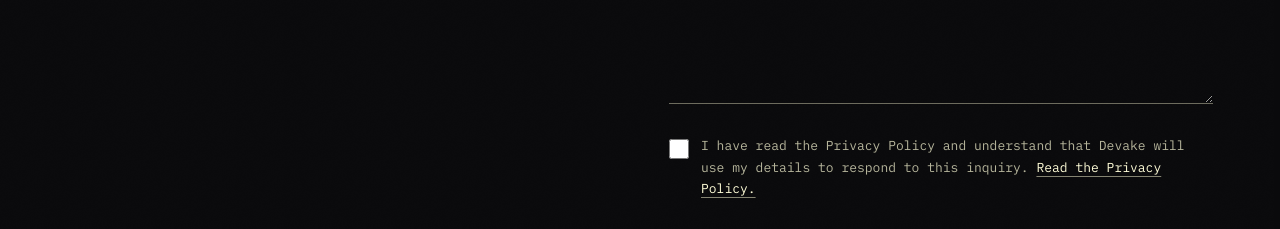
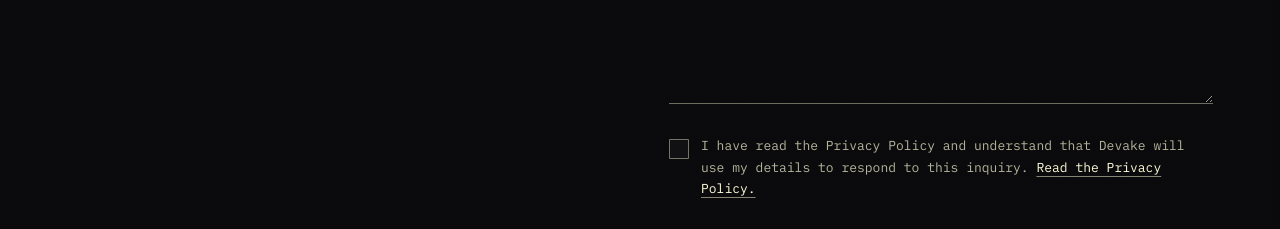
Before and after one commit to abeiner/devake.com, a Next.js app: page / in a window 1280 px wide. Shown: the part 5080-5309 px from the top of the page. Built offline with nearby package versions, Linux system fonts and the light colour scheme.

Commit message:
style: customize privacy consent checkbox

```diff
--- a/src/app/globals.css
+++ b/src/app/globals.css
@@ -479,7 +479,42 @@ textarea.contact-input:focus-visible {
 }
 
 .contact-checkbox {
-  accent-color: #FF3831;
+  appearance: none;
+  -webkit-appearance: none;
+  display: inline-grid;
+  place-content: center;
+  border: 1px solid rgba(255, 253, 216, 0.42);
+  border-radius: 1px;
+  background-color: #111113;
+  color: #FF3831;
+  -webkit-tap-highlight-color: transparent;
+  transition:
+    border-color 180ms ease,
+    background-color 180ms ease;
+}
+
+.contact-checkbox::before {
+  content: "";
+  width: 10px;
+  height: 6px;
+  border-bottom: 2px solid currentColor;
+  border-left: 2px solid currentColor;
+  transform: translateY(-1px) rotate(-45deg) scale(0);
+  transform-origin: center;
+  transition: transform 140ms ease;
+}
+
+.contact-checkbox:hover {
+  border-color: rgba(255, 253, 216, 0.72);
+}
+
+.contact-checkbox:checked::before {
+  transform: translateY(-1px) rotate(-45deg) scale(1);
+}
+
+.contact-checkbox:disabled {
+  cursor: not-allowed;
+  opacity: 0.5;
 }
 
 .cta-button:focus-visible {
```
